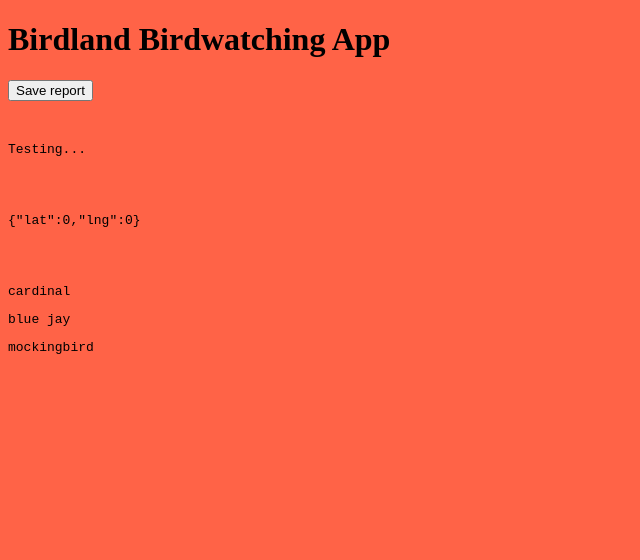
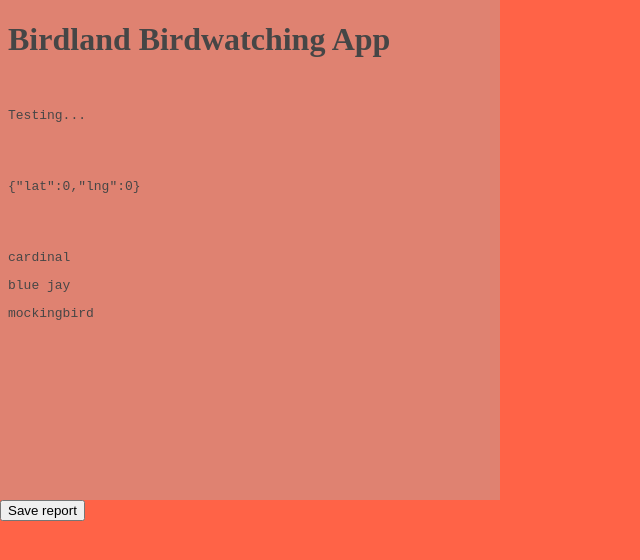
Before and after one commit to 2manycats/BirdLand, a plain HTML site: page public/index.html in a window 1280 px wide. Shown: the whole page, without its empty margins (0-640 px from the left). Drawn offline with nearby package versions, Linux system fonts and the light colour scheme; some packages are replaced by stand-ins of ours.

Commit message:
make map display work again

```diff
--- a/public/app/main/main.controller.js
+++ b/public/app/main/main.controller.js
@@ -34,6 +34,8 @@
       "coord": [ 30.2500, -97.7500],
     }
 
+    vm.mapTest = { center: { latitude: 45, longitude: -73 }, zoom: 8 };
+
     var styleArray = [
       //any style array defined in the google documentation you linked
       {
@@ -64,7 +66,7 @@
     activate();
 
     // birdData.saveReport(vm.testReport);
-    saveReport(vm.testReport);
+    // saveReport(vm.testReport);
 
 
 
@@ -124,6 +126,7 @@
             lng: position.coords.longitude
           };
           $scope.$apply(function(){
+                  console.log('setting position');
                   vm.position = position;
                   vm.map = { center: { latitude: vm.position.lat, longitude: vm.position.lng }, zoom: 8 };
                 });
@@ -135,6 +138,10 @@
         handleLocationError(false)
       }
     }
+
+    uiGmapGoogleMapApi.then(function(maps) {
+      console.log('maps: ', maps);
+    });
 
     function mapBirds(birds) {
       console.log('mapping birds: ', birds);
--- a/public/app/main/main.html
+++ b/public/app/main/main.html
@@ -25,6 +25,8 @@
   <section class="mapbox">
 
     <!-- map controls -->
+    <ui-gmap-google-map center='{ latitude: 45, longitude: -73 }' zoom='8' class='mapTest'>
+    </ui-gmap-google-map>
 
     <ui-gmap-google-map center='main.map.center' zoom='main.map.zoom' class='mapbox__map'>
       <!-- <ui-gmap-markers
--- a/public/css/birdland.css
+++ b/public/css/birdland.css
@@ -1,3 +1,36 @@
 body {
     background-color: tomato;
 }
+
+.mapbox {
+    position: absolute;
+    top: 0;
+    bottom: 0;
+    left: 0;
+    right: 0;
+}
+
+.mapbox__map {
+    /*display: block;*/
+    /*width: 500px;*/
+    /*height: 500px;*/
+    /*width: 100%;*/
+    /*height: 100%;*/
+    /*background-color: #ddd;    */
+}
+
+.mapTest {
+    display: block;
+    width: 500px;
+    height: 500px;
+    background-color: #aeaeae;
+    opacity: .4;
+}
+
+.mapTest .angular-google-map {
+    height: 500px;
+}
+
+.mapTest .angular-google-map-container{
+    height: 500px;
+}
```
Also changed, not shown: public/app/index.config.js (+7 -1 lines), public/index.html (+1 -0 lines).
